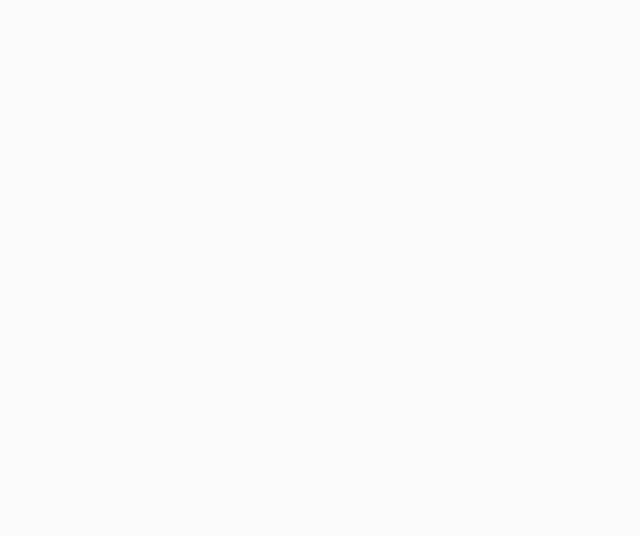
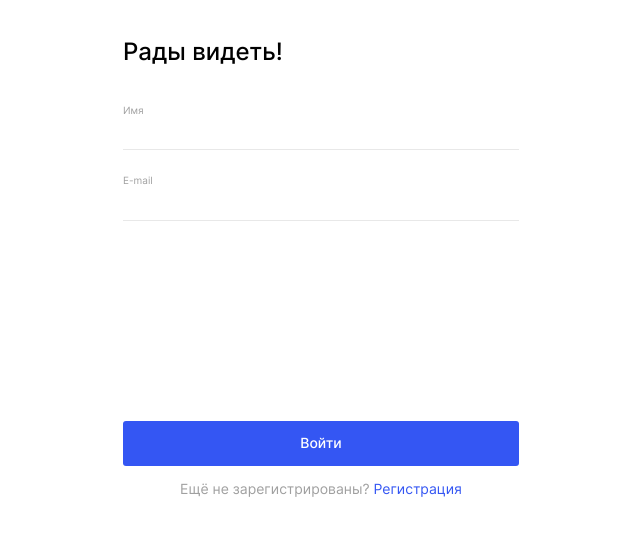
Before and after one commit to sofiapeshekhonova/movies-explorer-frontend, a React (Create React App) app: page /signin in a window 1280 px wide. Before the commit this address had no page. Shown: the top 536 px of the page, without its empty margins (319-959 px from the left). Built offline with nearby package versions, Linux system fonts and the light colour scheme.

Commit message:
level-2: Register Login

```diff
--- a/src/components/App/App.jsx
+++ b/src/components/App/App.jsx
@@ -1,25 +1,23 @@
 import { Routes, Route } from 'react-router-dom';
-// import Register from '../Register/Register';
-// import Login from '../Login/Login';
 import Main from '../Main/Main';
 import SavedMovies from '../SavedMovies/SavedMovies';
-// import Profile from '../Profile/Profile';
 import "./App.scss";
 import Movies from '../Movies/Movies';
+import Register from '../Register/Register';
+import Login from '../Login/Login';
 
 function App() {
-
   return (
     <div className="page">
         <Routes>
-          {/* <Route path="/signup" element={
+           <Route path="/signup" element={
             <Register />
             }>
           </Route>
           <Route path="/signin" element={
             <Login />
             }>
-          </Route> */}
+          </Route>
            <Route path="/" element={ <Main />} />
            <Route path="/movies" element={ <Movies />} />
             <Route path="/saved-movies" element={ <SavedMovies />} />
--- a/src/components/App/App.scss
+++ b/src/components/App/App.scss
@@ -1,7 +1,6 @@
 .page {
   background: var(--milk);
   color: var(--black);
-  min-width: 320px;
   min-height: 100vh;
   margin: 0 auto;
   font-family: "Inter", 'Arial', 'Helvetica', sans-serif;
--- /dev/null
+++ b/src/components/Login/Login.jsx
@@ -0,0 +1,46 @@
+import LoginAndRegister from "../LoginAndRegister/LoginAndRegister";
+import LoginAndRegisterForm from "../LoginAndRegisterForm/LoginAndRegisterForm";
+
+import "../Register/Register.scss";
+
+function Login() {
+  return (
+    <LoginAndRegister
+      title={"Рады видеть!"}
+      link={"/signup"}
+      paragraph={"Ещё не зарегистрированы?"}
+      span={" Регистрация"}
+    >
+      <LoginAndRegisterForm
+        buttonText={"Войти"}
+        className="login__button form__button
+        "
+      >
+        <div className="form__container">
+          <p className="form__title">Имя</p>
+          <input
+            id="email"
+            className="form__input"
+            name="email"
+            type="email"
+            required
+          />
+          <span className="form__text-error">ошибка</span>
+        </div>
+        <div className="form__container">
+          <p className="form__title">E-mail</p>
+          <input
+            id="email"
+            className="form__input"
+            name="email"
+            type="email"
+            required
+          />
+          <span className="form__text-error">ошибка</span>
+        </div>
+      </LoginAndRegisterForm>
+    </LoginAndRegister>
+  );
+}
+
+export default Login;
--- /dev/null
+++ b/src/components/LoginAndRegister/LoginAndRegister.jsx
@@ -0,0 +1,20 @@
+import { Link } from "react-router-dom";
+import "./LoginAndRegister.scss";
+
+function LoginAndRegister({title, paragraph, span, children, link}) {
+
+  return (
+    <main className="content">
+      <section className="login">
+        <h2 className="login__title">{title}</h2>
+          {children}
+        <Link to={link} className="login__paragraph">
+          {paragraph}
+          <span className="login__paragraph_span">{span}</span>
+        </Link>
+      </section>
+    </main>
+  );
+}
+
+export default LoginAndRegister;
--- /dev/null
+++ b/src/components/LoginAndRegister/LoginAndRegister.scss
@@ -0,0 +1,52 @@
+.content {
+  max-width: 1280px;
+  margin: 0 auto;
+  background-color: var(--white);
+}
+
+.login {
+  max-width: 396px;
+  display: flex;
+  flex-direction: column;
+  align-items: start;
+  padding: 40px 30px 70px;
+  margin: 0 auto;
+  @media screen and (max-width: 768px) {
+    padding-bottom: 232px;
+  }
+  @media screen and (max-width: 320px) {
+    padding-bottom: 30px;
+    max-width: 260px;
+  }
+}
+
+.login__title {
+  font-style: normal;
+  font-weight: 500;
+  font-size: 24px;
+  line-height: 1;
+  text-align: start;
+  margin: 0 0 16px 0;
+  @media screen and (max-width: 320px) {
+    margin-bottom: 56px;
+    text-align: center;
+  }
+}
+
+.login__paragraph {
+  font-weight: 400;
+  font-size: 14px;
+  line-height: 1;
+  text-align: center;
+  color: var(--grey-dark);
+  text-decoration: none;
+  margin: 16px 0 0;
+  width: 100%;
+  @media screen and (max-width: 363px) {
+    font-size: 12px;
+  }
+}
+
+.login__paragraph_span {
+  color: var(--blue);
+}
--- /dev/null
+++ b/src/components/LoginAndRegisterForm/LoginAndRegisterForm.jsx
@@ -0,0 +1,14 @@
+import "./LoginAndRegisterForm.scss";
+
+function LoginAndRegisterForm({children, buttonText, className}) {
+  return (
+    <form className="form" noValidate>
+      {children}
+      <button className={className} type="submit" aria-label={buttonText}>
+        {buttonText}
+      </button>
+    </form>
+  );
+}
+
+export default LoginAndRegisterForm;
--- /dev/null
+++ b/src/components/LoginAndRegisterForm/LoginAndRegisterForm.scss
@@ -0,0 +1,36 @@
+.form {
+  display: flex;
+  flex-direction: column;
+  margin: 0 auto;
+  width: 100%;
+}
+
+.form__button {
+  width: 100%;
+  height: 45px;
+  background-color: var(--blue);
+  color: var(--white);
+  border-radius: 3px;
+  margin-top: 134px;
+  cursor: pointer;
+  line-height: 1;
+  font-style: normal;
+  font-weight: 500;
+  font-size: 14px;
+  border: none;
+  padding: 0;
+  @media screen and (max-width: 320px) {
+    margin-top: 222px;
+  }
+}
+
+.login__button_unactive {
+
+}
+
+.login__button {
+  margin-top: 200px;
+  @media screen and (max-width: 304px) {
+    margin-top: 222px;
+  }
+}
--- a/src/components/Movies/Movies.jsx
+++ b/src/components/Movies/Movies.jsx
@@ -11,10 +11,10 @@ import like from "../../images/like.svg";
 function Movies() {
 
   return (
-    <section className="movies">
+    <main className="movies">
       <SearchForm />
       <MoviesCardList className="movies-card__like" alt="кнопка: избранное" src={like}/>
-    </section>
+    </main>
   );
 }
 
--- /dev/null
+++ b/src/components/Register/Register.jsx
@@ -0,0 +1,56 @@
+import LoginAndRegister from "../LoginAndRegister/LoginAndRegister";
+import LoginAndRegisterForm from "../LoginAndRegisterForm/LoginAndRegisterForm";
+
+import "./Register.scss";
+
+function Register() {
+  return (
+    <LoginAndRegister
+      title={"Добро пожаловать!"}
+      link={"/signin"}
+      paragraph={"Уже зарегистрировались?"}
+      span={" Войти"}
+    >
+      <LoginAndRegisterForm
+        buttonText={"Зарегистрироваться"}
+        className="form__button"
+      >
+        <div className="form__container">
+          <p className="form__title">Имя</p>
+          <input
+            id="email"
+            className="form__input"
+            name="email"
+            type="email"
+            required
+          />
+          <span className="form__text-error">ошибка</span>
+        </div>
+        <div className="form__container">
+          <p className="form__title">E-mail</p>
+          <input
+            id="email"
+            className="form__input"
+            name="email"
+            type="email"
+            required
+          />
+          <span className="form__text-error">ошибка</span>
+        </div>
+        <div className="form__container">
+          <p className="form__title">Пароль</p>
+          <input
+            id="password"
+            name="password"
+            type="password"
+            className="form__input"
+            required
+          />
+          <span className="form__text-error">ошибка</span>
+        </div>
+      </LoginAndRegisterForm>
+    </LoginAndRegister>
+  );
+}
+
+export default Register;
--- /dev/null
+++ b/src/components/Register/Register.scss
@@ -0,0 +1,48 @@
+.form__container {
+  display: flex;
+  flex-direction: column;
+}
+
+.form__title {
+  font-weight: 400;
+  font-size: 10px;
+  line-height: 12px;
+  color: var(--grey-dark);
+  margin: 24px 0 0 0;
+}
+
+.form__input {
+  margin: 0;
+  padding: 5px 0 10px;
+  border: 0;
+  border-bottom: 1px solid var(--grey-light);
+  outline: none;
+  font-style: normal;
+  font-weight: 400;
+  min-height: 17px;
+}
+
+.form__input:focus {
+  outline: none;
+  border-bottom: 1px solid var(--blue);
+}
+
+.form__input_type_error {
+  border-bottom: 1px solid var(--pink);
+  color: var(--pink);
+}
+
+.form__text-error {
+  display: none;
+}
+
+.form__text-error_active {
+  display: block;
+  font-style: normal;
+  font-weight: 400;
+  font-size: 10px;
+  line-height: 12px;
+  color: var(--pink);
+  min-height: 15px;
+  margin-top: 6px;
+}
--- a/src/components/SavedMovies/SavedMovies.jsx
+++ b/src/components/SavedMovies/SavedMovies.jsx
@@ -6,10 +6,10 @@ import deleteButton from "../../images/delete.svg";
 function SavedMovies() {
 
   return (
-    <section className="saved-movies">
+    <main className="saved-movies">
       <SearchForm />
       <MoviesCardList className="movies-card__dislike" alt="кнопка: избранное" src={deleteButton}/>
-    </section>
+    </main>
   );
 }
 
```
